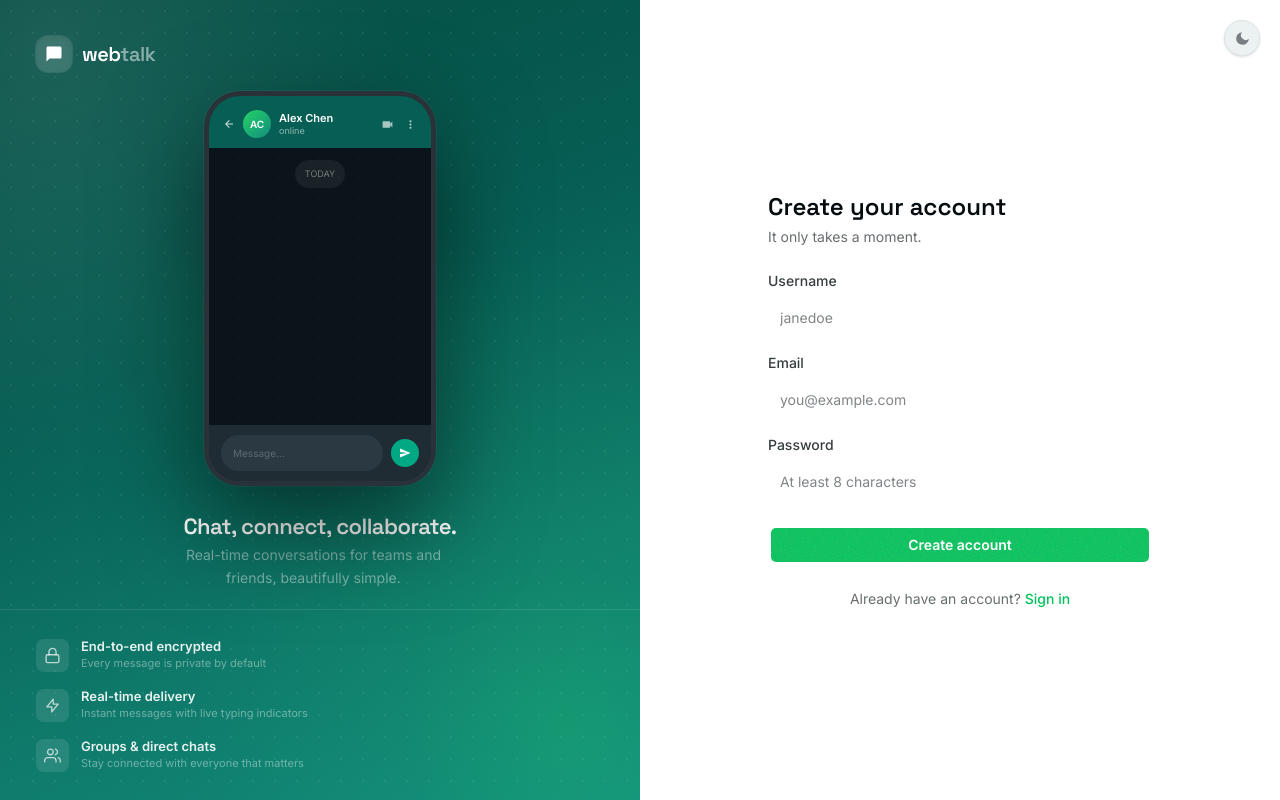
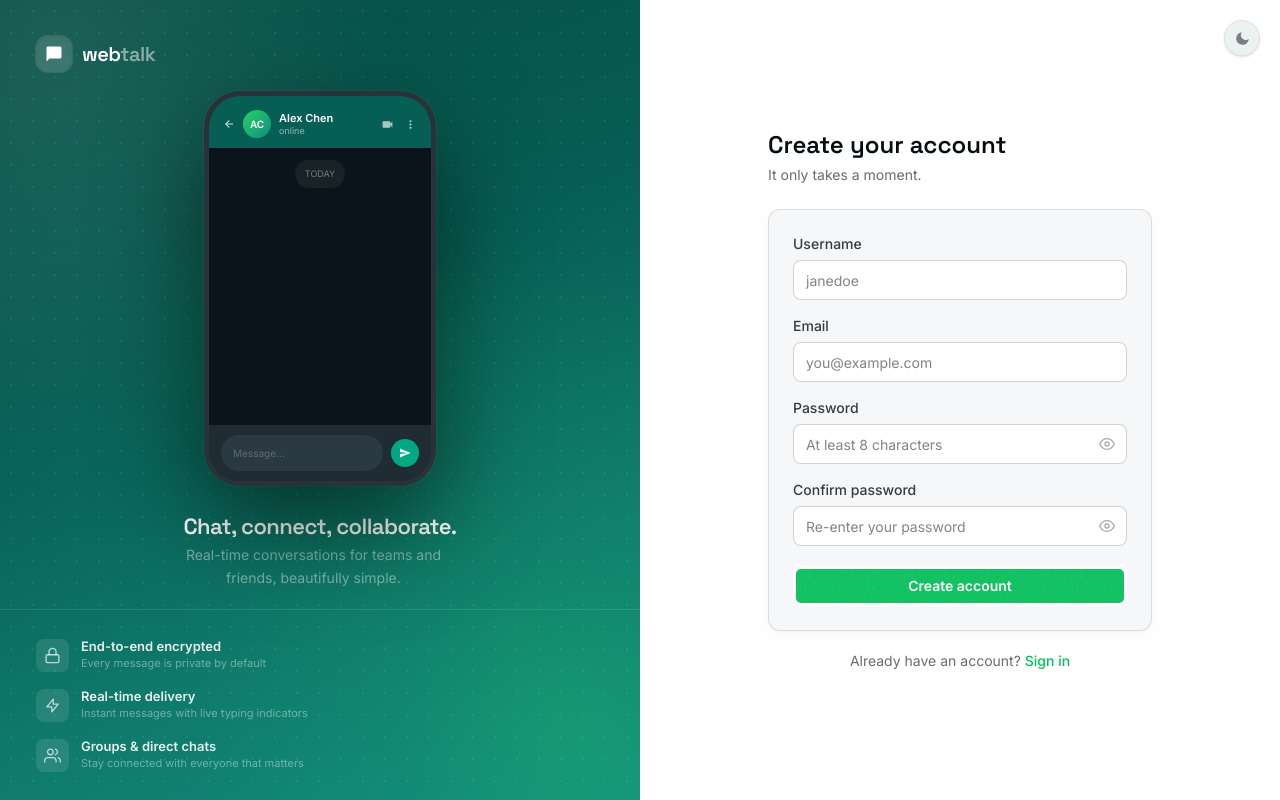
Before and after one commit to EarlCao/WebTalk-frontend, a React (Vite) app: page /register in a window 1280 px wide. Built offline with nearby package versions, Linux system fonts and the light colour scheme; no server answers.

Commit message:
set-up toast notification

```diff
--- a/src/components/common/FormField.tsx
+++ b/src/components/common/FormField.tsx
@@ -1,5 +1,43 @@
-import type { InputHTMLAttributes } from "react";
+import { useState, type InputHTMLAttributes } from "react";
 
+/* ── Eye icons ─────────────────────────────────────────────────── */
+const EyeIcon = () => (
+  <svg
+    width="16"
+    height="16"
+    fill="none"
+    viewBox="0 0 24 24"
+    stroke="currentColor"
+    strokeWidth="2"
+  >
+    <path
+      strokeLinecap="round"
+      strokeLinejoin="round"
+      d="M1 12s4-8 11-8 11 8 11 8-4 8-11 8-11-8-11-8z"
+    />
+    <circle cx="12" cy="12" r="3" />
+  </svg>
+);
+
+const EyeOffIcon = () => (
+  <svg
+    width="16"
+    height="16"
+    fill="none"
+    viewBox="0 0 24 24"
+    stroke="currentColor"
+    strokeWidth="2"
+  >
+    <path
+      strokeLinecap="round"
+      strokeLinejoin="round"
+      d="M17.94 17.94A10.07 10.07 0 0 1 12 20c-7 0-11-8-11-8a18.45 18.45 0 0 1 5.06-5.94M9.9 4.24A9.12 9.12 0 0 1 12 4c7 0 11 8 11 8a18.5 18.5 0 0 1-2.16 3.19m-6.72-1.07a3 3 0 1 1-4.24-4.24"
+    />
+    <line x1="1" y1="1" x2="23" y2="23" strokeLinecap="round" />
+  </svg>
+);
+
+/* ── FormField ─────────────────────────────────────────────────── */
 interface FormFieldProps extends InputHTMLAttributes<HTMLInputElement> {
   label: string;
   error?: string;
@@ -8,20 +46,57 @@ interface FormFieldProps extends InputHTMLAttributes<HTMLInputElement> {
 /**
  * Labeled text input with inline validation message, styled with daisyUI's
  * input classes so it stays consistent across auth and future forms.
+ *
+ * Password fields automatically get an eye-toggle button.
  */
-export const FormField = ({ label, error, id, ...inputProps }: FormFieldProps) => {
+export const FormField = ({ label, error, id, type, ...inputProps }: FormFieldProps) => {
   const fieldId = id ?? inputProps.name;
+  const isPassword = type === "password";
+  const [showPassword, setShowPassword] = useState(false);
+
+  const resolvedType = isPassword ? (showPassword ? "text" : "password") : (type ?? "text");
 
   return (
     <div className="form-control flex flex-col gap-1.5">
-      <label htmlFor={fieldId} className="label-text text-sm font-medium text-base-content/80">
+      <label
+        htmlFor={fieldId}
+        className="label-text text-sm font-medium text-base-content/80"
+      >
         {label}
       </label>
-      <input
-        id={fieldId}
-        className={`input input-bordered w-full ${error ? "input-error" : ""}`}
-        {...inputProps}
-      />
+
+      <div className="relative">
+        <input
+          id={fieldId}
+          type={resolvedType}
+          className={[
+            "input input-bordered w-full",
+            error ? "input-error" : "",
+            isPassword ? "pr-10" : "",
+          ]
+            .filter(Boolean)
+            .join(" ")}
+          {...inputProps}
+        />
+
+        {isPassword && (
+          <button
+            type="button"
+            tabIndex={-1}
+            aria-label={showPassword ? "Hide password" : "Show password"}
+            onClick={() => setShowPassword((v) => !v)}
+            className="
+              absolute right-3 top-1/2 -translate-y-1/2
+              text-base-content/35 hover:text-primary
+              transition-all duration-150
+              hover:scale-110 active:scale-95
+            "
+          >
+            {showPassword ? <EyeOffIcon /> : <EyeIcon />}
+          </button>
+        )}
+      </div>
+
       {error && <p className="text-sm text-error">{error}</p>}
     </div>
   );
--- a/src/index.css
+++ b/src/index.css
@@ -200,3 +200,93 @@ h1, h2, h3, h4 {
   0%, 100% { transform: scale(1);    opacity: 0.6; }
   50%       { transform: scale(1.15); opacity: 0; }
 }
+
+/* ── Auth page: enter / leave transitions ────────────────────── */
+@keyframes auth-page-in {
+  from { transform: translateY(18px); opacity: 0; }
+  to   { transform: translateY(0);    opacity: 1; }
+}
+
+@keyframes auth-page-out {
+  from { transform: translateY(0);     opacity: 1; }
+  to   { transform: translateY(-14px); opacity: 0; }
+}
+
+.auth-page-root {
+  animation: auth-page-in 0.32s cubic-bezier(0.22, 1, 0.36, 1) both;
+}
+
+.auth-page-root.leaving {
+  animation: auth-page-out 0.22s cubic-bezier(0.55, 0, 1, 0.45) forwards;
+  pointer-events: none;
+}
+
+/* ── Auth form card ──────────────────────────────────────────── */
+.auth-card {
+  background: color-mix(in oklch, var(--color-base-200) 55%, var(--color-base-100));
+  border: 1px solid color-mix(in oklch, var(--color-base-content) 11%, transparent);
+  border-radius: var(--radius-box);
+  padding: 1.5rem;
+  box-shadow:
+    0 1px 2px color-mix(in oklch, var(--color-base-content) 4%, transparent),
+    0 4px 18px color-mix(in oklch, var(--color-base-content) 3%, transparent);
+}
+
+/* ── Auth card inputs: explicit border + focus ring ─────────── */
+.auth-card .input {
+  border: 1px solid color-mix(in oklch, var(--color-base-content) 18%, transparent);
+  background: var(--color-base-100);
+  transition: border-color 0.15s ease, box-shadow 0.15s ease;
+  outline: none;
+}
+
+.auth-card .input:focus {
+  border-color: var(--color-primary);
+  box-shadow: 0 0 0 3px color-mix(in oklch, var(--color-primary) 18%, transparent);
+}
+
+.auth-card .input-error {
+  border-color: var(--color-error) !important;
+  box-shadow: 0 0 0 3px color-mix(in oklch, var(--color-error) 14%, transparent) !important;
+}
+
+/* ── Auth buttons: nav links + forgot password ───────────────── */
+.auth-link-btn,
+.auth-forgot-btn {
+  border-radius: 0.3rem;
+  transition:
+    color       0.15s ease,
+    transform   0.20s cubic-bezier(0.34, 1.56, 0.64, 1),
+    opacity     0.15s ease;
+}
+
+/* Fast press-down */
+.auth-link-btn:active,
+.auth-forgot-btn:active {
+  transform: scale(0.82);
+  transition-duration: 0.07s;
+  transition-timing-function: ease;
+}
+
+/* Tiny underline slide-in on hover for the nav links */
+.auth-link-btn {
+  position: relative;
+  text-decoration: none !important;
+}
+
+.auth-link-btn::after {
+  content: '';
+  position: absolute;
+  bottom: -1px;
+  left: 0;
+  right: 0;
+  height: 1.5px;
+  background: currentColor;
+  transform: scaleX(0);
+  transform-origin: left;
+  transition: transform 0.18s ease;
+}
+
+.auth-link-btn:hover::after {
+  transform: scaleX(1);
+}
--- a/src/pages/public/Login.tsx
+++ b/src/pages/public/Login.tsx
@@ -1,5 +1,5 @@
 import { useState, type FormEvent } from "react";
-import { Link, useNavigate } from "react-router-dom";
+import { useNavigate } from "react-router-dom";
 
 import { FormField } from "../../components/common/FormField";
 import { useAuth } from "../../hooks/useAuth";
@@ -13,14 +13,25 @@ export const LoginPage = () => {
   const [email, setEmail] = useState("");
   const [password, setPassword] = useState("");
   const [isSubmitting, setIsSubmitting] = useState(false);
+  const [leaving, setLeaving] = useState(false);
 
+  /* ── Animated navigation ──────────────────────────────────────── */
+  const handleNavigate = (to: string) => {
+    setLeaving(true);
+    setTimeout(() => navigate(to), 230);
+  };
+
+  const handleForgotPassword = () => {
+    toast.success("Password reset coming soon! 🔐", 3000);
+  };
+
+  /* ── Submit ───────────────────────────────────────────────────── */
   const handleSubmit = async (event: FormEvent<HTMLFormElement>) => {
     event.preventDefault();
     setIsSubmitting(true);
 
     try {
       await login({ email, password });
-      // Derive a friendly name from the email prefix for the greeting
       const name = email.split("@")[0];
       toast.success(`Welcome back, ${name}! 👋`);
       navigate("/", { replace: true });
@@ -34,12 +45,15 @@ export const LoginPage = () => {
   };
 
   return (
-    <div className="flex flex-col gap-6">
+    <div className={`auth-page-root${leaving ? " leaving" : ""}`}>
+      {/* ── Header ──────────────────────────────────────────────── */}
       <div>
         <h1 className="text-2xl font-semibold">Welcome back</h1>
         <p className="mt-1 text-sm text-base-content/60">Sign in to pick up your conversations.</p>
       </div>
 
+      {/* ── Form card ───────────────────────────────────────────── */}
+      <div className="auth-card mt-6">
         <form onSubmit={handleSubmit} className="flex flex-col gap-4" noValidate>
           <FormField
             label="Email"
@@ -48,9 +62,11 @@ export const LoginPage = () => {
             autoComplete="email"
             placeholder="you@example.com"
             value={email}
-          onChange={(event) => setEmail(event.target.value)}
+            onChange={(e) => setEmail(e.target.value)}
             required
           />
+
+          <div className="flex flex-col gap-1">
             <FormField
               label="Password"
               type="password"
@@ -58,21 +74,39 @@ export const LoginPage = () => {
               autoComplete="current-password"
               placeholder="••••••••"
               value={password}
-          onChange={(event) => setPassword(event.target.value)}
+              onChange={(e) => setPassword(e.target.value)}
               required
             />
+            <button
+              type="button"
+              onClick={handleForgotPassword}
+              className="auth-forgot-btn self-end text-xs text-base-content/45 hover:text-primary"
+            >
+              Forgot password?
+            </button>
+          </div>
 
-        <button type="submit" className="btn btn-primary mt-2" disabled={isSubmitting}>
+          <button
+            type="submit"
+            className="btn btn-primary mt-1 active:scale-[0.97] transition-transform duration-100"
+            disabled={isSubmitting}
+          >
             {isSubmitting && <span className="loading loading-spinner loading-sm" />}
             Sign in
           </button>
         </form>
+      </div>
 
-      <p className="text-center text-sm text-base-content/60">
+      {/* ── Footer link ─────────────────────────────────────────── */}
+      <p className="mt-5 text-center text-sm text-base-content/60">
         Don't have an account?{" "}
-        <Link to="/register" className="link link-primary font-medium no-underline">
+        <button
+          type="button"
+          onClick={() => handleNavigate("/register")}
+          className="auth-link-btn link link-primary font-medium"
+        >
           Create one
-        </Link>
+        </button>
       </p>
     </div>
   );
--- a/src/pages/public/Register.tsx
+++ b/src/pages/public/Register.tsx
@@ -1,19 +1,26 @@
 import { useState, type FormEvent } from "react";
-import { Link, useNavigate } from "react-router-dom";
+import { useNavigate } from "react-router-dom";
 
 import { FormField } from "../../components/common/FormField";
 import { useAuth } from "../../hooks/useAuth";
 import { useToast } from "../../hooks/useToast";
 
+/* ── Validation ──────────────────────────────────────────────────── */
 const USERNAME_PATTERN = /^[a-zA-Z0-9_.-]+$/;
 
 interface FieldErrors {
   username?: string;
   email?: string;
   password?: string;
+  confirmPassword?: string;
 }
 
-const validate = (username: string, email: string, password: string): FieldErrors => {
+const validate = (
+  username: string,
+  email: string,
+  password: string,
+  confirmPassword: string,
+): FieldErrors => {
   const errors: FieldErrors = {};
 
   if (username.length < 3 || username.length > 30) {
@@ -30,9 +37,14 @@ const validate = (username: string, email: string, password: string): FieldError
     errors.password = "Password must be 8–64 characters.";
   }
 
+  if (confirmPassword !== password) {
+    errors.confirmPassword = "Passwords do not match.";
+  }
+
   return errors;
 };
 
+/* ── RegisterPage ────────────────────────────────────────────────── */
 export const RegisterPage = () => {
   const { register } = useAuth();
   const { toast } = useToast();
@@ -41,13 +53,22 @@ export const RegisterPage = () => {
   const [username, setUsername] = useState("");
   const [email, setEmail] = useState("");
   const [password, setPassword] = useState("");
+  const [confirmPassword, setConfirmPassword] = useState("");
   const [fieldErrors, setFieldErrors] = useState<FieldErrors>({});
   const [isSubmitting, setIsSubmitting] = useState(false);
+  const [leaving, setLeaving] = useState(false);
 
+  /* ── Animated navigation ──────────────────────────────────────── */
+  const handleNavigate = (to: string) => {
+    setLeaving(true);
+    setTimeout(() => navigate(to), 230);
+  };
+
+  /* ── Submit ───────────────────────────────────────────────────── */
   const handleSubmit = async (event: FormEvent<HTMLFormElement>) => {
     event.preventDefault();
 
-    const errors = validate(username, email, password);
+    const errors = validate(username, email, password, confirmPassword);
     setFieldErrors(errors);
     if (Object.keys(errors).length > 0) return;
 
@@ -69,12 +90,15 @@ export const RegisterPage = () => {
   };
 
   return (
-    <div className="flex flex-col gap-6">
+    <div className={`auth-page-root${leaving ? " leaving" : ""}`}>
+      {/* ── Header ──────────────────────────────────────────────── */}
       <div>
         <h1 className="text-2xl font-semibold">Create your account</h1>
         <p className="mt-1 text-sm text-base-content/60">It only takes a moment.</p>
       </div>
 
+      {/* ── Form card ───────────────────────────────────────────── */}
+      <div className="auth-card mt-6">
         <form onSubmit={handleSubmit} className="flex flex-col gap-4" noValidate>
           <FormField
             label="Username"
@@ -82,7 +106,7 @@ export const RegisterPage = () => {
             autoComplete="username"
             placeholder="janedoe"
             value={username}
-          onChange={(event) => setUsername(event.target.value)}
+            onChange={(e) => setUsername(e.target.value)}
             error={fieldErrors.username}
             required
           />
@@ -93,7 +117,7 @@ export const RegisterPage = () => {
             autoComplete="email"
             placeholder="you@example.com"
             value={email}
-          onChange={(event) => setEmail(event.target.value)}
+            onChange={(e) => setEmail(e.target.value)}
             error={fieldErrors.email}
             required
           />
@@ -104,22 +128,43 @@ export const RegisterPage = () => {
             autoComplete="new-password"
             placeholder="At least 8 characters"
             value={password}
-          onChange={(event) => setPassword(event.target.value)}
+            onChange={(e) => setPassword(e.target.value)}
             error={fieldErrors.password}
             required
           />
+          <FormField
+            label="Confirm password"
+            type="password"
+            name="confirmPassword"
+            autoComplete="new-password"
+            placeholder="Re-enter your password"
+            value={confirmPassword}
+            onChange={(e) => setConfirmPassword(e.target.value)}
+            error={fieldErrors.confirmPassword}
+            required
+          />
 
-        <button type="submit" className="btn btn-primary mt-2" disabled={isSubmitting}>
+          <button
+            type="submit"
+            className="btn btn-primary mt-1 active:scale-[0.97] transition-transform duration-100"
+            disabled={isSubmitting}
+          >
             {isSubmitting && <span className="loading loading-spinner loading-sm" />}
             Create account
           </button>
         </form>
+      </div>
 
-      <p className="text-center text-sm text-base-content/60">
+      {/* ── Footer link ─────────────────────────────────────────── */}
+      <p className="mt-5 text-center text-sm text-base-content/60">
         Already have an account?{" "}
-        <Link to="/login" className="link link-primary font-medium no-underline">
+        <button
+          type="button"
+          onClick={() => handleNavigate("/login")}
+          className="auth-link-btn link link-primary font-medium"
+        >
           Sign in
-        </Link>
+        </button>
       </p>
     </div>
   );
```
Lines whose indentation alone changed are shown as unchanged.
